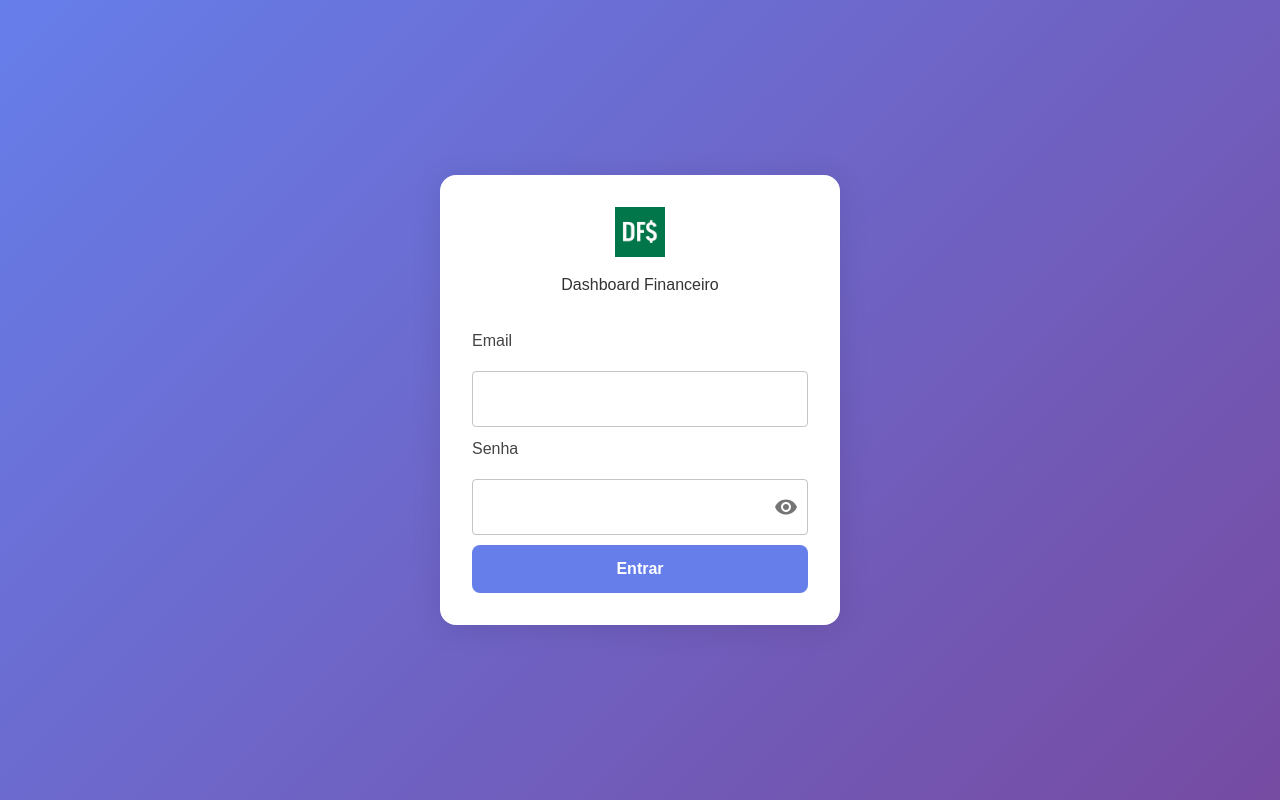
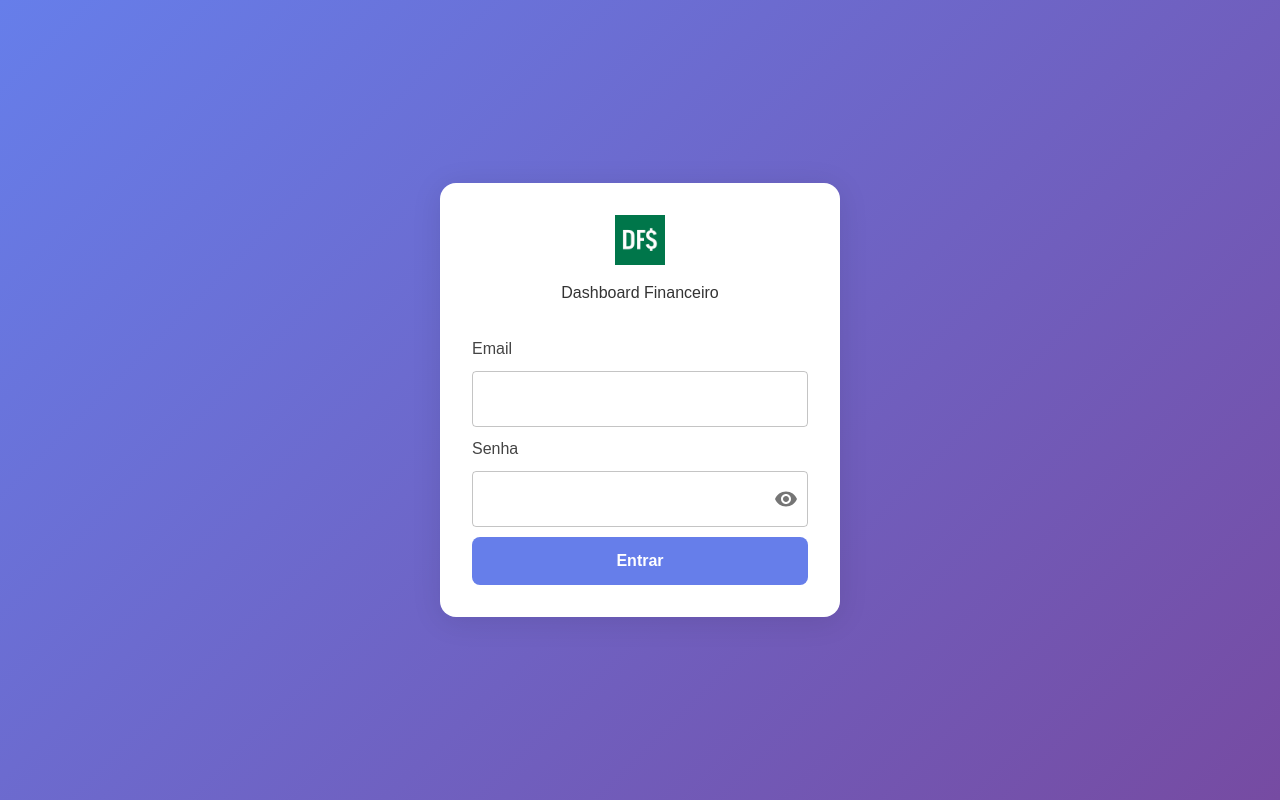
Before and after one commit to Rafanfos/dashboard_financeiro, a Next.js app: page /login in a window 1280 px wide. Built offline with nearby package versions, Linux system fonts and the light colour scheme.

Commit message:
fix: fix login page styles

```diff
--- a/src/app/login/styles.ts
+++ b/src/app/login/styles.ts
@@ -37,7 +37,6 @@ export const Form = styled.form`
 `;
 
 export const Label = styled.label`
-  margin-bottom: 0.5rem;
   color: #444;
 `;
 
```
